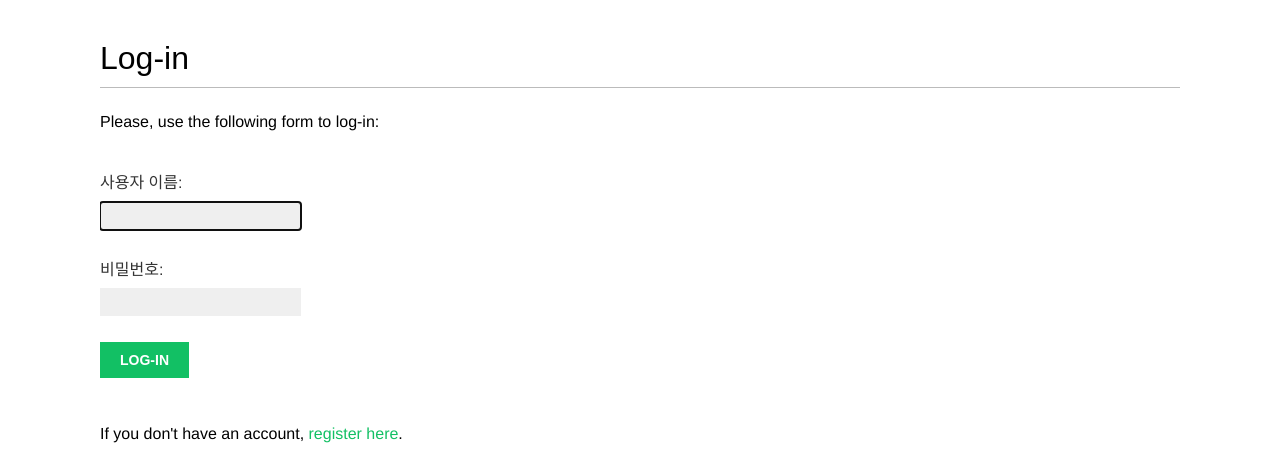
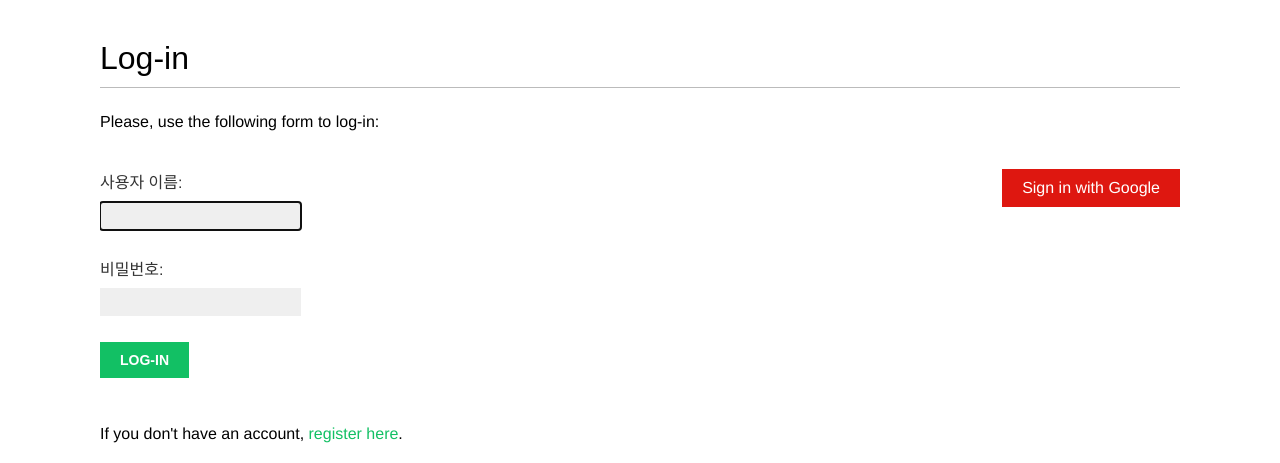
Before and after one commit to Lee816/django_catalog, a Django app: page /account/login/ in a window 1280 px wide. Shown: the part 47-510 px from the top of the page. Run offline with Django 4.2, Linux system fonts and the light colour scheme; parts of the project's set-up code (start-up, migrations or seed data) failed here and were passed over; some web fonts are replaced.

Commit message:
구글 소셜 로그인 인증 settings 추가

```diff
--- a/account/templates/registration/login.html
+++ b/account/templates/registration/login.html
@@ -23,4 +23,13 @@
             <a href="{% url 'password_reset' %}">Forgotten your password?</a>
         </p>
     </div>
+    <div class="social">
+        <ul>
+            <li class="google">
+                <a href="{% url 'social:begin' 'google-oauth2' %}">
+                    Sign in with Google
+                </a>
+            </li>
+        </ul>
+    </div>
 {% endblock content %}
--- a/mysite/settings.py
+++ b/mysite/settings.py
@@ -163,4 +163,9 @@ AUTHENTICATION_BACKENDS = [
     "django.contrib.auth.backends.ModelBackend",  # 기본 모델 백엔드 사용
     "account.authentication.EmailAuthBackend",  # 사용자 커스텀 인증 백엔드를 포함
     "social_core.backends.facebook.FacebookOAuth2",  # 페이스북 인증
+    "social_core.backends.google.GoogleOAuth2",  # 구글 인증
 ]
+
+# 구글 인증
+SOCIAL_AUTH_GOOGLE_OAUTH2_KEY = secrets["SOCIAL_AUTH_GOOGLE_OAUTH2_KEY"]
+SOCIAL_AUTH_GOOGLE_OAUTH2_SECRET = secrets["SOCIAL_AUTH_GOOGLE_OAUTH2_SECRET"]
```
